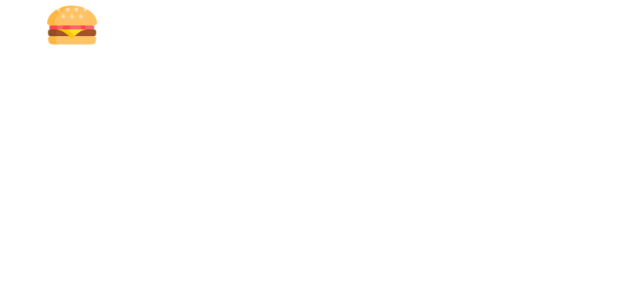
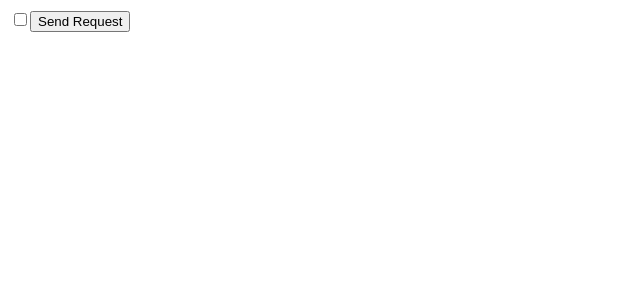
Before and after one commit to nazarPryt/Tasks-from-Ignat, a React (Create React App) app: page / in a window 1280 px wide. Shown: the top 300 px of the page, without its empty margins (0-640 px from the left). Built offline with nearby package versions, Linux system fonts and the light colour scheme.

Commit message:
13 Task first commit

```diff
--- a/package.json
+++ b/package.json
@@ -17,6 +17,7 @@
     "@types/react-redux": "^7.1.24",
     "@types/react-router-dom": "^5.3.3",
     "@types/uuid": "^8.3.4",
+    "axios": "^1.1.3",
     "react": "17.0.0",
     "react-dom": "17.0.0",
     "react-redux": "^8.0.4",
--- a/src/p1-main/m1-ui/u1-app/App.tsx
+++ b/src/p1-main/m1-ui/u1-app/App.tsx
@@ -3,12 +3,14 @@ import s from './App.module.css'
 import {Provider} from "react-redux";
 import store from "../../../p2-homeworks/h10/bll/store";
 import HW5 from "../../../p2-homeworks/h5-rrd-v6/HW5";
+import HW13 from "../../../p2-homeworks/h13/HW13";
 
 function App() {
     return (
         <Provider store={store}>
             <div className={s.App}>
-                <HW5/>
+                {/*<HW5/>*/}
+                <HW13/>
             </div>
         </Provider>
     )
--- /dev/null
+++ b/src/p2-homeworks/h13/HW13.tsx
@@ -0,0 +1,21 @@
+import React from 'react';
+import RequestComponent from "./RequestComponent";
+import {Provider, useDispatch} from "react-redux";
+import {storeHW13} from "./storHM13";
+
+
+const HW13 = () => {
+
+    const dispatch = useDispatch()
+
+
+    return (
+        <div>
+            <Provider store={storeHW13}>
+                <RequestComponent/>
+            </Provider>
+        </div>
+    );
+};
+
+export default HW13;
--- /dev/null
+++ b/src/p2-homeworks/h13/HW13Reducer.ts
@@ -0,0 +1,33 @@
+import {Dispatch} from "redux";
+import {RequestsAPI} from "./RequestsAPI";
+
+
+
+type stateHW13Type = {
+    value: boolean
+}
+type actionType =
+    | ReturnType<typeof setValueHW13AC>
+const initialState:stateHW13Type = {value: false}
+
+export const HW13Reducer = (state: stateHW13Type = initialState, action: actionType): stateHW13Type => {
+    switch (action.type) {
+        case "HW13Reducer/SET-VALUE-TYPE":
+            return {...state, value: action.value}
+        default:
+        return {...state}
+    }
+    return state
+}
+
+export const setValueHW13AC = (value: boolean) => ({type: 'HW13Reducer/SET-VALUE-TYPE' as const, value})
+
+export const setValueHW13TC = (value: boolean) => async (dispatch: Dispatch) => {
+    try {
+        const res = await RequestsAPI.makeRequest(value)
+        console.log(res)
+    } catch (e) {
+        console.log(e);
+    }
+
+}
--- /dev/null
+++ b/src/p2-homeworks/h13/RequestComponent.tsx
@@ -0,0 +1,30 @@
+import React, {ChangeEvent, DetailedHTMLProps, InputHTMLAttributes} from 'react';
+import {setValueHW13AC, setValueHW13TC} from "./HW13Reducer";
+import {useDispatch, useSelector} from "react-redux";
+import {Root13HWReducerType} from "./storHM13";
+
+type defaultInputTypes = DetailedHTMLProps<InputHTMLAttributes<HTMLInputElement>, HTMLInputElement>
+
+type propsType = defaultInputTypes & {}
+
+const RequestComponent = (props: propsType) => {
+
+    const value = useSelector<Root13HWReducerType, boolean>(state => state.checkboxValue.value)
+    const dispatch = useDispatch()
+
+
+    const onChangeHandler = (e: ChangeEvent<HTMLInputElement>) => {
+        dispatch(setValueHW13AC(e.currentTarget.checked))
+    }
+    const onClickHandler = () => {
+        setValueHW13TC(value)
+    }
+    return (
+        <div>
+            <input type="checkbox" checked={value} onChange={onChangeHandler}/>
+            <button onClick={onClickHandler}>Send Request</button>
+        </div>
+    );
+};
+
+export default RequestComponent;
--- /dev/null
+++ b/src/p2-homeworks/h13/RequestsAPI.ts
@@ -0,0 +1,8 @@
+import axios from "axios";
+
+
+export const RequestsAPI = {
+    makeRequest(value: boolean){
+        return axios.post('https://neko-cafe-back.herokuapp.com/auth/test',{success: value})
+    }
+}
--- /dev/null
+++ b/src/p2-homeworks/h13/storHM13.tsx
@@ -0,0 +1,12 @@
+import {applyMiddleware, combineReducers, legacy_createStore as createStore} from "redux";
+import {HW13Reducer} from "./HW13Reducer";
+
+const Root13HWReducer = combineReducers({
+    checkboxValue: HW13Reducer
+})
+
+
+export const storeHW13 = createStore(Root13HWReducer, applyMiddleware())
+
+
+export type Root13HWReducerType = ReturnType<typeof Root13HWReducer>
```
Also changed, not shown: 1 other file (tests, documents, lock files or other folders).
